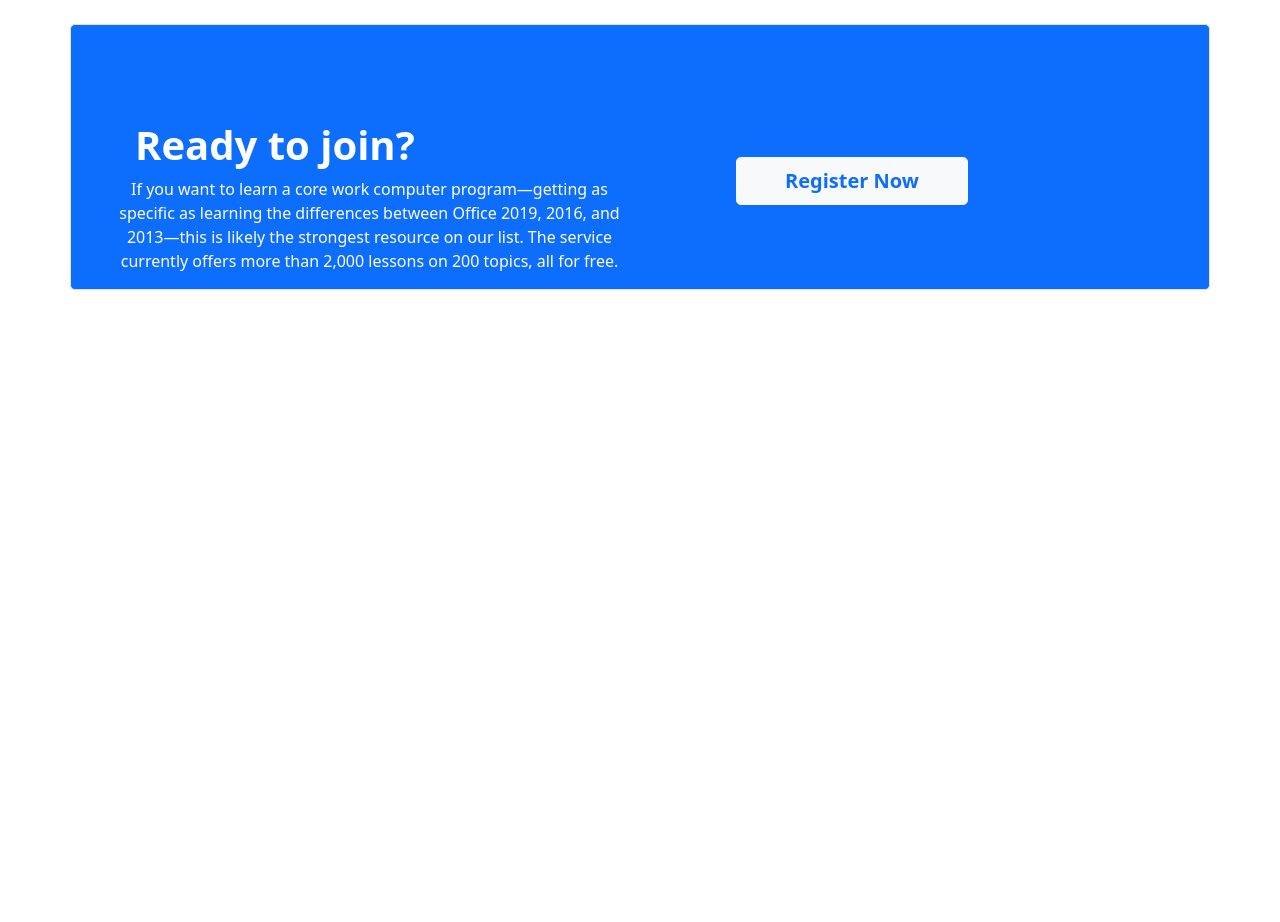
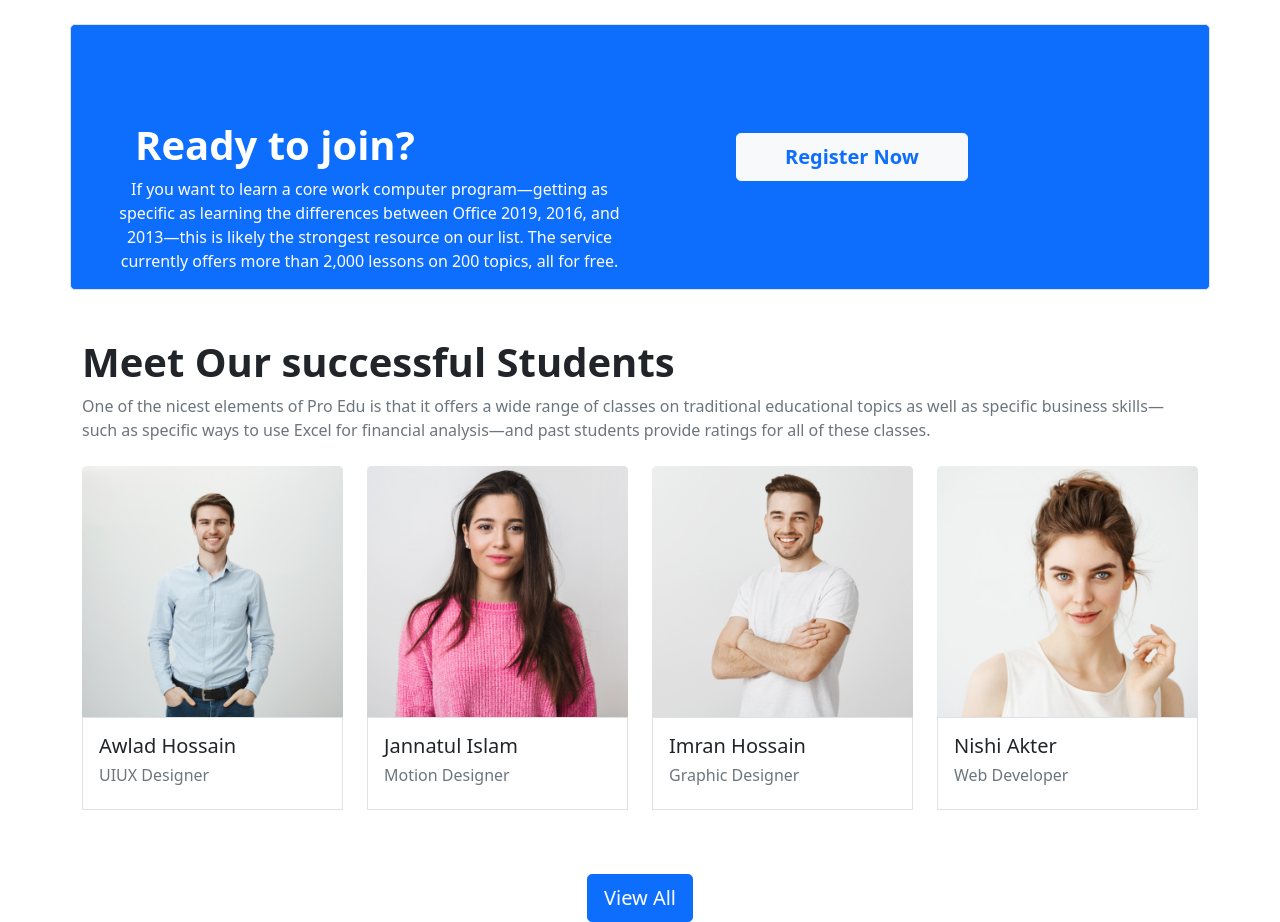
Before and after one commit to auditi-barua/Ed-Tech-repo, a plain HTML site: page index.html in a window 1280 px wide. Shown: the part 2660-3582 px from the top of the page. Before the commit the page ends 2950 px from the top, so only its background shows below. Drawn offline with Linux system fonts and the light colour scheme.

Commit message:
added srudent part

```diff
--- a/index.html
+++ b/index.html
@@ -95,7 +95,7 @@
       <p class="text-secondary text-center fs-5">The  offers courses on a number of languages—including PHP, Python and Ruby—and students are often already building and deploying projects by the time they finish their course.</p>
 
         <div class="row row-cols-2 row-cols-lg-2 row-cols-md-1 row-cols-sm-12 mt-4 g-5">
-          <div class="col g-1 border border-1 d-flex ">
+          <div class="col-lg-6 col-md-12 col-sm-12 g-1 border border-1 d-flex ">
             <img src="images/course/course-1.png" alt="">
             <div>
               <h5 class="fw-bold ms-3">Fundamental Of UI/UX Design</h5>
@@ -103,7 +103,7 @@
               <h3 class="text-primary ms-3">Price:20$</h3>
             </div>
           </div>
-          <div class="col g-1 border border-1 d-flex ">
+          <div class="col-lg-6 col-md-12 col-sm-12 g-1 border border-1 d-flex ">
             <img src="images/course/course-2.png" alt="">
             <div>
               <h5 class="fw-bold ms-3">Javascript Basic to advanced</h5>
@@ -111,7 +111,7 @@
               <h3 class="text-primary ms-3">Price:20$</h3>
             </div>
           </div>
-          <div class="col g-1 border border-1 d-flex">
+          <div class="col-lg-6 col-md-12 col-sm-12 g-1 border border-1 d-flex">
             <img src="images/course/course-3.png" alt="">
             <div>
               <h5 class="fw-bold ms-3">Fullstack Web Development</h5>
@@ -119,7 +119,7 @@
               <h3 class="text-primary ms-3">Price:20$</h3>
             </div>
           </div>
-          <div class="col g-1 border border-1 d-flex">
+          <div class="col-lg-6 col-md-12 col-sm-12 g-1 border border-1 d-flex">
             <img src="images/course/course-4.png" alt="">
             <div>
               <h5 class="fw-bold ms-3">Digital Marketing</h5>
@@ -127,7 +127,7 @@
               <h3 class="text-primary ms-3">Price:20$</h3>
             </div>
           </div>
-          <div class="col g-1 border border-1 d-flex">
+          <div class="col-lg-6 col-md-12 col-sm-12 g-1 border border-1 d-flex">
             <img src="images/course/course-5.png" alt="">
             <div>
               <h5 class="fw-bold ms-3">Photography Basic Rules</h5>
@@ -135,7 +135,7 @@
               <h3 class="text-primary ms-3">Price:20$</h3>
             </div>
           </div>
-          <div class="col g-1 border border-1 d-flex">
+          <div class="col-lg-6 col-md-12 col-sm-12 g-1 border border-1 d-flex">
             <img src="images/course/course-6.png" alt="">
             <div>
               <h5 class="fw-bold ms-3">Motion Graphic</h5>
@@ -183,12 +183,12 @@
   <!--register part start-->
   <section class="container mt-5">
     <div class="row bg-primary d-fllex align-items-center  border rounded-3" >
-        <div class="col-6 ps-3 mt-5 pt-5">
+        <div class="col-lg-6 col-md-12 col-sm-12  ps-3 mt-5 pt-5">
             <h1 class="fw-bold ps-5 text-white">Ready to join?</h1>
             <p class="text-white ms-4 text-center">If you want to learn a core work computer program—getting as specific as learning the differences between Office 2019, 2016, and 2013—this is likely the strongest resource on our list. The service currently offers more than 2,000 lessons on 200 topics, all for free.</p>
 
         </div>
-        <div class="col-6 mt-5 ps-5 ">
+        <div class="col-lg-6 col-md-12 col-sm-12 mt-5 pb-5 ps-5 ">
           <!-- Button trigger modal -->
 <button type="button" class="btn btn-light btn-lg text-primary fw-bold ms-5 px-5" data-bs-toggle="modal" data-bs-target="#exampleModal">
   Register Now
@@ -260,6 +260,45 @@
     </div>
 </section>
 <!--register part end-->
+ <!--student part start-->
+ <section class="container mt-5">
+  <h1 class="fw-bold fs-1">Meet Our successful Students</h1>
+  <p class="text-secondary">One of the nicest elements of Pro Edu is that it offers a wide range of classes on traditional educational topics as well as specific business skills—such as specific ways to use Excel for financial analysis—and past students provide ratings for all of these classes.</p>
+  <div class="row mt-4">
+      <div class=" col-lg-3 col-md-6 col-sm-12 mb-3">
+          <img src="images/student/student-1.png" class="card-img-top" alt="...">
+          <div class="card-body border border-1">
+            <h5 class="card-title">Awlad Hossain</h5>
+            <h5 class="text-secondary fs-6">UIUX Designer</h5>
+          </div>
+    </div>
+    <div class=" col-lg-3 col-md-6 col-sm-12 mb-3">
+      <img src="images/student/student-2.png" class="card-img-top" alt="...">
+      <div class="card-body border border-1">
+        <h5 class="card-title">Jannatul Islam</h5>
+        <h5 class="text-secondary fs-6">Motion Designer</h5>
+      </div>
+    </div>
+    <div class=" col-lg-3 col-md-6 col-sm-12 mb-3">
+      <img src="images/student/student-3.png" class="card-img-top" alt="...">
+      <div class="card-body border border-1">
+        <h5 class="card-title">Imran Hossain</h5>
+        <h5 class="text-secondary fs-6">Graphic Designer</h5>
+      </div>
+    </div>
+    <div class=" col-lg-3 col-md-6 col-sm-12 mb-3">
+      <img src="images/student/student-4.png" class="card-img-top" alt="...">
+      <div class="card-body border border-1">
+        <h5 class="card-title">Nishi Akter</h5>
+        <h5 class="text-secondary fs-6">Web Developer</h5>
+      </div>
+    </div>
+   </div>
+  <div class="text-center mt-5">
+    <button class="btn btn-primary text-white btn-lg ">View All</button>
+  </div>
+</section>
+<!--student part end-->
 
     <script src="js/bootstrap.min.js"></script>
 </body>
```
